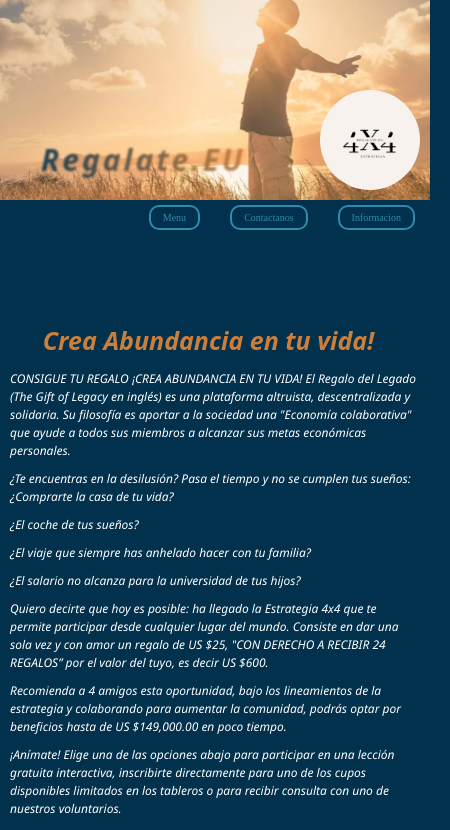
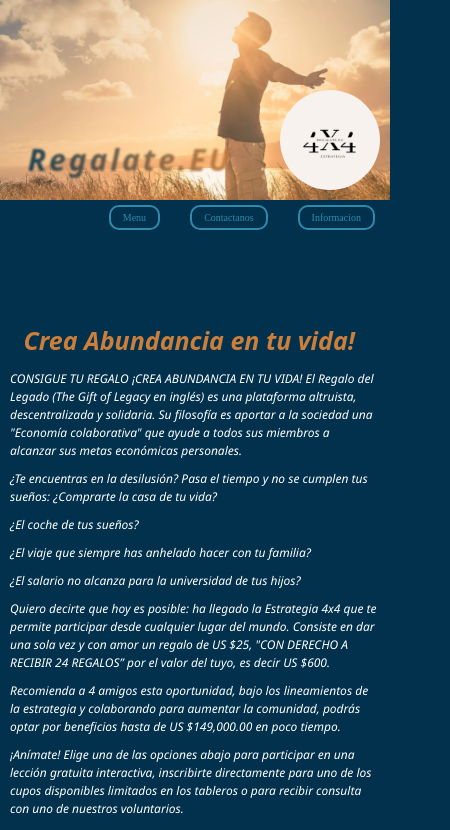
Before and after one commit to manuhergonz/Regalate.eu, a plain HTML site: page index.html in a window 390 px wide. Shown: the top 830 px of the page, 450 px wide, since content can reach past the window. Drawn offline with Linux system fonts and the light colour scheme.

Commit message:
modif.. responsive

```diff
--- a/style/index.css
+++ b/style/index.css
@@ -324,11 +324,8 @@
 
 /* RESPONSIVE DESING*/
 
-@media  (max-width: 550px){
-body{
-  width: 430px;
-  height: 650px;
-}
+@media  (max-width: 750px){
+
 
 header{
  display: flex;
@@ -366,7 +363,7 @@
   animation: focus-in-contract 8s;
 }
 aside{
-display: inline-block;
+
 width: 430px;
 height: 600px;
 }
```
